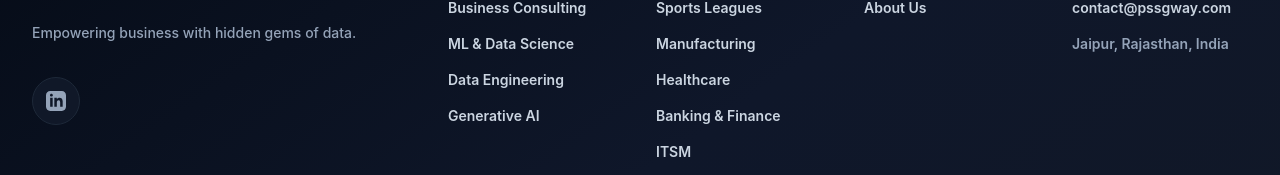
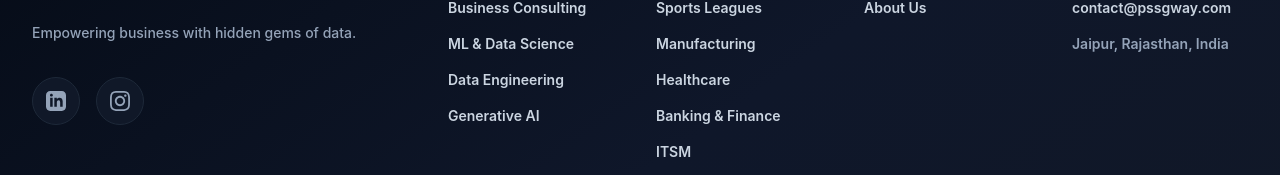
Before and after one commit to vikassinghbisht17-cyber/demo_website, a React (Vite) app: page /solutions in a window 1280 px wide. Shown: the part 6666-6841 px from the top of the page. Built offline with nearby package versions, Linux system fonts and the light colour scheme.

Commit message:
feat: implement Header and Footer components and create Company page layout

```diff
--- a/src/components/Footer.tsx
+++ b/src/components/Footer.tsx
@@ -24,6 +24,16 @@
               >
                 <svg className="w-5 h-5" fill="currentColor" viewBox="0 0 24 24">
                   <path d="M19 0h-14c-2.761 0-5 2.239-5 5v14c0 2.761 2.239 5 5 5h14c2.762 0 5-2.239 5-5v-14c0-2.761-2.238-5-5-5zm-11 19h-3v-11h3v11zm-1.5-12.268c-.966 0-1.75-.79-1.75-1.764s.784-1.764 1.75-1.764 1.75.79 1.75 1.764-.783 1.764-1.75 1.764zm13.5 12.268h-3v-5.604c0-3.368-4-3.113-4 0v5.604h-3v-11h3v1.765c1.396-2.586 7-2.777 7 2.476v6.759z" />
+                </svg>
+              </a>
+              <a
+                href="https://www.instagram.com/passagewaytechpvt?igsh=MWhkd2g0cGMxN2RoMA==&utm_source=ig_contact_invite"
+                target="_blank"
+                rel="noopener noreferrer"
+                className="w-12 h-12 rounded-full bg-gray-900 flex items-center justify-center text-gray-400 hover:bg-primary hover:text-white transition-all border border-gray-800"
+              >
+                <svg className="w-5 h-5" fill="currentColor" viewBox="0 0 24 24">
+                  <path d="M12 2.163c3.204 0 3.584.012 4.85.07 3.252.148 4.771 1.691 4.919 4.919.058 1.265.069 1.645.069 4.849 0 3.205-.012 3.584-.069 4.849-.149 3.225-1.664 4.771-4.919 4.919-1.266.058-1.644.07-4.85.07-3.204 0-3.584-.012-4.849-.07-3.26-.149-4.771-1.699-4.919-4.92-.058-1.265-.07-1.644-.07-4.849 0-3.204.013-3.583.07-4.849.149-3.227 1.664-4.771 4.919-4.919 1.266-.057 1.645-.069 4.849-.069zm0-2.163c-3.259 0-3.667.014-4.947.072-4.358.2-6.78 2.618-6.98 6.98-.059 1.281-.073 1.689-.073 4.948 0 3.259.014 3.668.072 4.948.2 4.358 2.618 6.78 6.98 6.98 1.281.058 1.689.072 4.948.072 3.259 0 3.668-.014 4.948-.072 4.354-.2 6.782-2.618 6.979-6.98.059-1.28.073-1.689.073-4.948 0-3.259-.014-3.667-.072-4.947-.196-4.354-2.617-6.78-6.979-6.98-1.281-.059-1.69-.073-4.949-.073zm0 5.838c-3.403 0-6.162 2.759-6.162 6.162s2.759 6.163 6.162 6.163 6.162-2.759 6.162-6.163c0-3.403-2.759-6.162-6.162-6.162zm0 10.162c-2.209 0-4-1.79-4-4 0-2.209 1.791-4 4-4s4 1.791 4 4c0 2.21-1.791 4-4 4zm6.406-11.845c-.796 0-1.441.645-1.441 1.44s.645 1.44 1.441 1.44c.795 0 1.439-.645 1.439-1.44s-.644-1.44-1.439-1.44z" />
                 </svg>
               </a>
             </div>
--- a/src/components/Header.tsx
+++ b/src/components/Header.tsx
@@ -254,6 +254,11 @@
                     <path d="M19 0h-14c-2.761 0-5 2.239-5 5v14c0 2.761 2.239 5 5 5h14c2.762 0 5-2.239 5-5v-14c0-2.761-2.238-5-5-5zm-11 19h-3v-11h3v11zm-1.5-12.268c-.966 0-1.75-.779-1.75-1.75s.784-1.75 1.75-1.75 1.75.779 1.75 1.75-.784 1.75-1.75 1.75zm13.5 12.268h-3v-5.604c0-3.368-4-3.113-4 0v5.604h-3v-11h3v1.765c1.396-2.586 7-2.777 7 2.476v6.759z" />
                   </svg>
                 </a>
+                <a href="https://www.instagram.com/passagewaytechpvt?igsh=MWhkd2g0cGMxN2RoMA==&utm_source=ig_contact_invite" target="_blank" rel="noopener noreferrer" className="text-gray-600 hover:text-primary">
+                  <svg className="w-6 h-6" fill="currentColor" viewBox="0 0 24 24">
+                    <path d="M12 2.163c3.204 0 3.584.012 4.85.07 3.252.148 4.771 1.691 4.919 4.919.058 1.265.069 1.645.069 4.849 0 3.205-.012 3.584-.069 4.849-.149 3.225-1.664 4.771-4.919 4.919-1.266.058-1.644.07-4.85.07-3.204 0-3.584-.012-4.849-.07-3.26-.149-4.771-1.699-4.919-4.92-.058-1.265-.07-1.644-.07-4.849 0-3.204.013-3.583.07-4.849.149-3.227 1.664-4.771 4.919-4.919 1.266-.057 1.645-.069 4.849-.069zm0-2.163c-3.259 0-3.667.014-4.947.072-4.358.2-6.78 2.618-6.98 6.98-.059 1.281-.073 1.689-.073 4.948 0 3.259.014 3.668.072 4.948.2 4.358 2.618 6.78 6.98 6.98 1.281.058 1.689.072 4.948.072 3.259 0 3.668-.014 4.948-.072 4.354-.2 6.782-2.618 6.979-6.98.059-1.28.073-1.689.073-4.948 0-3.259-.014-3.667-.072-4.947-.196-4.354-2.617-6.78-6.979-6.98-1.281-.059-1.69-.073-4.949-.073zm0 5.838c-3.403 0-6.162 2.759-6.162 6.162s2.759 6.163 6.162 6.163 6.162-2.759 6.162-6.163c0-3.403-2.759-6.162-6.162-6.162zm0 10.162c-2.209 0-4-1.79-4-4 0-2.209 1.791-4 4-4s4 1.791 4 4c0 2.21-1.791 4-4 4zm6.406-11.845c-.796 0-1.441.645-1.441 1.44s.645 1.44 1.441 1.44c.795 0 1.439-.645 1.439-1.44s-.644-1.44-1.439-1.44z" />
+                  </svg>
+                </a>
               </div>
               <div className="flex items-center space-x-2 text-sm font-bold text-gray-600">
                 <svg className="w-5 h-5 text-gray-400" fill="none" stroke="currentColor" viewBox="0 0 24 24">
--- a/src/pages/Company.tsx
+++ b/src/pages/Company.tsx
@@ -45,7 +45,7 @@
     {
       id: 'abhishek',
       name: 'Abhishek Dadhichi',
-      role: 'Co-Founder and Director',
+      role: 'Co-Founder and Head of Operations',
       linkedin: 'https://www.linkedin.com/in/abhishek-dadhichi-aa183b17/',
       shortBio: '20+ years of experience driving technical strategy. Specializing in advanced analytics and enterprise AI architecture.',
       fullBio: `Abhishek partners with business leaders to turn complex business challenges into scalable, technology-driven growth opportunities.
@@ -63,7 +63,7 @@
     {
       id: 'varun',
       name: 'Varun Pandey',
-      role: 'Co-Founder and Head of Operations',
+      role: 'Co-Founder',
       linkedin: 'https://www.linkedin.com/in/varun-pandey-27a33784/',
       shortBio: 'Leading strategic growth and operational excellence with a strong focus on enabling AI-driven solutions for businesses.',
       fullBio: `Varun leads strategic growth and operational excellence with a strong focus on enabling AI-driven solutions for businesses.
```
